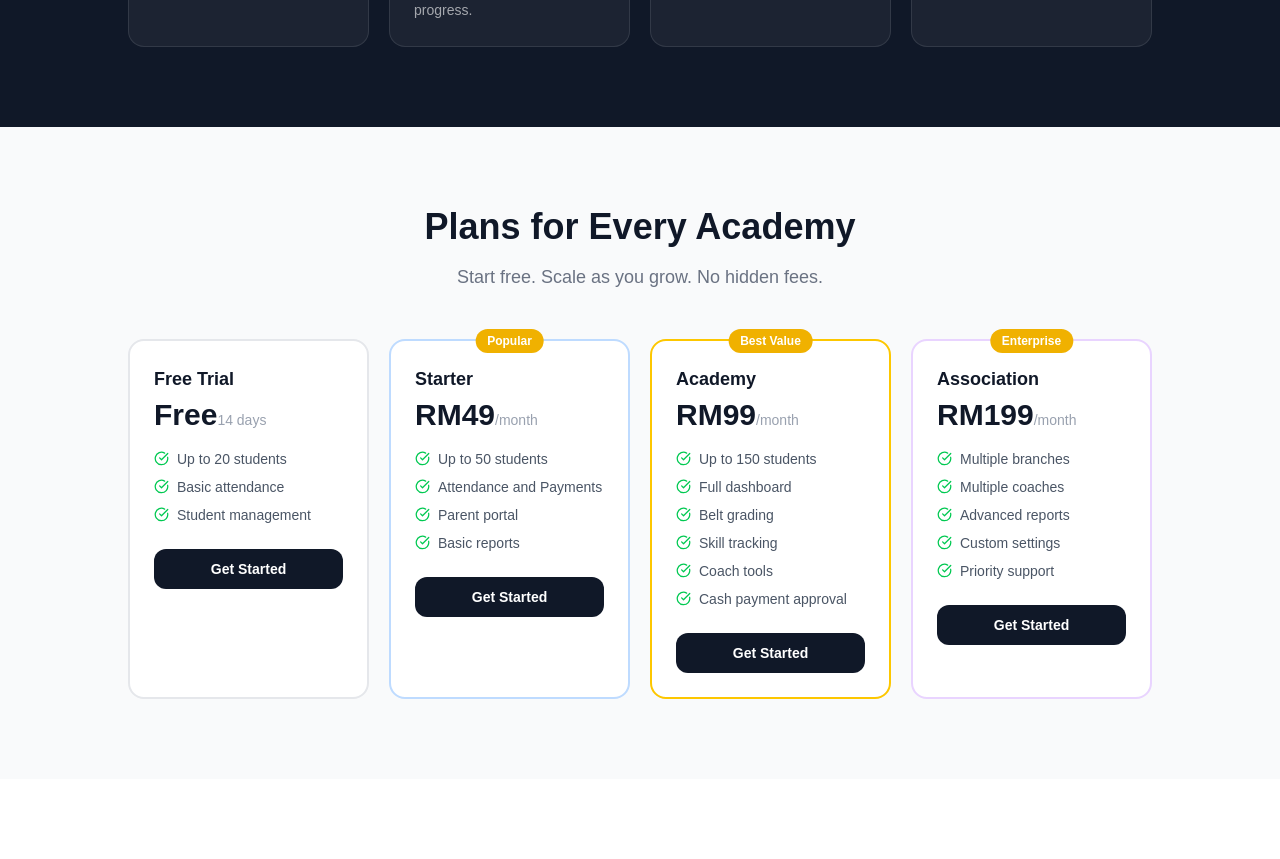
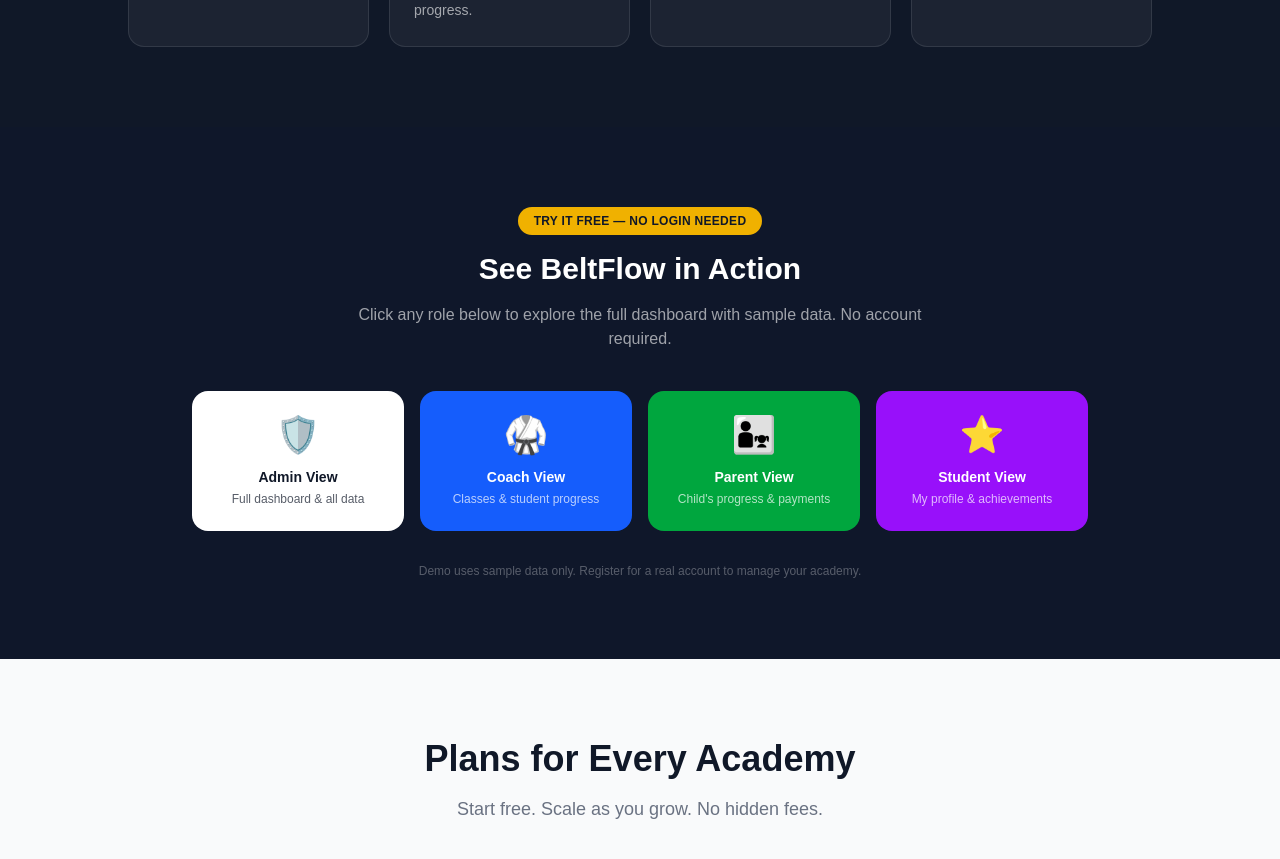
Before and after one commit to eswaran2728-lab/beltflow, a Next.js app: page / in a window 1280 px wide. Shown: the part 2680-3539 px from the top of the page. Built offline with nearby package versions, Linux system fonts and the light colour scheme; no server answers.

Commit message:
add demo mode with viewer access from landing page

```diff
--- a/app/dashboard/layout.tsx
+++ b/app/dashboard/layout.tsx
@@ -46,6 +46,12 @@ export default function DashboardLayout({ children }: { children: React.ReactNod
 
       <div className="flex-1 flex flex-col overflow-hidden min-w-0">
         <Topbar onMenuClick={() => setSidebarOpen(true)} />
+        {currentUser.isDemo && (
+          <div className="bg-yellow-400 text-yellow-900 text-xs font-bold text-center py-2 px-4 flex items-center justify-center gap-2 flex-shrink-0">
+            <span>👁️ DEMO MODE — You are viewing sample data. No changes will be saved.</span>
+            <a href="/auth/login" className="underline ml-2">Login with real account →</a>
+          </div>
+        )}
         <main className="flex-1 overflow-y-auto p-4 md:p-6">{children}</main>
       </div>
     </div>
--- /dev/null
+++ b/app/demo/[role]/page.tsx
@@ -0,0 +1,28 @@
+'use client';
+import { useEffect } from 'react';
+import { useRouter, useParams } from 'next/navigation';
+import { useAuth } from '@/lib/auth-context';
+import { UserRole, DEMO_USERS, ROLE_HOME } from '@/lib/auth';
+
+export default function DemoPage() {
+  const { loginAsDemo } = useAuth();
+  const router = useRouter();
+  const params = useParams();
+  const role = params.role as UserRole;
+
+  useEffect(() => {
+    const validRoles: UserRole[] = ['admin', 'coach', 'parent', 'student'];
+    if (!validRoles.includes(role)) { router.push('/'); return; }
+    loginAsDemo(role);
+    router.push(ROLE_HOME[role]);
+  }, [role, router, loginAsDemo]);
+
+  return (
+    <div className="min-h-screen bg-[#0f172a] flex items-center justify-center">
+      <div className="text-center">
+        <div className="w-10 h-10 border-2 border-yellow-400 border-t-transparent rounded-full animate-spin mx-auto mb-4" />
+        <p className="text-white/60 text-sm">Loading demo...</p>
+      </div>
+    </div>
+  );
+}
--- a/app/page.tsx
+++ b/app/page.tsx
@@ -145,6 +145,31 @@ export default function LandingPage() {
         </div>
       </section>
 
+      {/* Demo Section */}
+      <section id="demo" className="py-20 px-4 bg-[#0f172a]">
+        <div className="max-w-4xl mx-auto text-center">
+          <span className="inline-block bg-yellow-500 text-gray-900 text-xs font-bold px-4 py-1.5 rounded-full mb-4 uppercase tracking-wide">Try It Free — No Login Needed</span>
+          <h2 className="text-3xl font-extrabold text-white mb-4">See BeltFlow in Action</h2>
+          <p className="text-white/60 mb-10 max-w-xl mx-auto">Click any role below to explore the full dashboard with sample data. No account required.</p>
+          <div className="grid grid-cols-2 md:grid-cols-4 gap-4">
+            {[
+              { role: 'admin',   label: 'Admin View',   desc: 'Full dashboard & all data', emoji: '🛡️', color: 'bg-white text-gray-900' },
+              { role: 'coach',   label: 'Coach View',   desc: 'Classes & student progress', emoji: '🥋', color: 'bg-blue-600 text-white' },
+              { role: 'parent',  label: 'Parent View',  desc: "Child's progress & payments", emoji: '👨‍👧', color: 'bg-green-600 text-white' },
+              { role: 'student', label: 'Student View', desc: 'My profile & achievements', emoji: '⭐', color: 'bg-purple-600 text-white' },
+            ].map(d => (
+              <a key={d.role} href={`/demo/${d.role}`}
+                className={`${d.color} rounded-2xl p-6 text-center hover:opacity-90 transition-all hover:scale-105 cursor-pointer block`}>
+                <div className="text-4xl mb-3">{d.emoji}</div>
+                <p className="font-extrabold text-sm">{d.label}</p>
+                <p className="text-xs opacity-70 mt-1">{d.desc}</p>
+              </a>
+            ))}
+          </div>
+          <p className="text-white/30 text-xs mt-8">Demo uses sample data only. Register for a real account to manage your academy.</p>
+        </div>
+      </section>
+
       <section id="pricing" className="py-20 px-4 bg-gray-50">
         <div className="max-w-5xl mx-auto">
           <div className="text-center mb-12">
--- a/lib/auth-context.tsx
+++ b/lib/auth-context.tsx
@@ -1,7 +1,7 @@
 'use client';
 import { createContext, useContext, useEffect, useState, ReactNode } from 'react';
 import { supabase } from './supabase';
-import { AuthUser, UserRole, saveSession, loadSession, clearSession } from './auth';
+import { AuthUser, UserRole, saveSession, loadSession, clearSession, DEMO_USERS } from './auth';
 
 interface SignupData {
   name: string;
@@ -19,6 +19,7 @@ interface AuthContextType {
   login: (email: string, password: string) => Promise<{ success: boolean; error?: string }>;
   logout: () => void;
   signup: (data: SignupData) => Promise<{ success: boolean; error?: string }>;
+  loginAsDemo: (role: UserRole) => void;
 }
 
 const AuthContext = createContext<AuthContextType | null>(null);
@@ -130,10 +131,16 @@ export function AuthProvider({ children }: { children: ReactNode }) {
     return { success: true };
   };
 
+  const loginAsDemo = (role: UserRole) => {
+    const demoUser = DEMO_USERS[role];
+    saveSession(demoUser);
+    setCurrentUser(demoUser);
+  };
+
   if (!loaded) return null;
 
   return (
-    <AuthContext.Provider value={{ currentUser, isAuthenticated: !!currentUser, login, logout, signup }}>
+    <AuthContext.Provider value={{ currentUser, isAuthenticated: !!currentUser, login, logout, signup, loginAsDemo }}>
       {children}
     </AuthContext.Provider>
   );
--- a/lib/auth.ts
+++ b/lib/auth.ts
@@ -9,9 +9,11 @@ export interface AuthUser {
   assignedClassIds?: string[];
   childStudentIds?: string[];
   studentId?: string;
+  isDemo?: boolean;
 }
 
 const MOCK_USERS: (AuthUser & { password: string })[] = [
+  // Real admin
   {
     id: 'u-admin',
     email: 'eswaran2728@gmail.com',
@@ -19,6 +21,7 @@ const MOCK_USERS: (AuthUser & { password: string })[] = [
     role: 'admin',
     name: 'ESWARAN A/L Padmanathan',
   },
+  // Real coach/parent/student added via code when provided
   {
     id: 'u-coach',
     email: 'coach@beltflow.com',
@@ -45,6 +48,41 @@ const MOCK_USERS: (AuthUser & { password: string })[] = [
   },
 ];
 
+// Demo-only users (no password needed, used from landing page)
+export const DEMO_USERS: Record<UserRole, AuthUser> = {
+  admin: {
+    id: 'demo-admin',
+    email: 'demo-admin@beltflow.com',
+    name: 'Demo Admin',
+    role: 'admin',
+    isDemo: true,
+  },
+  coach: {
+    id: 'demo-coach',
+    email: 'demo-coach@beltflow.com',
+    name: 'Demo Coach',
+    role: 'coach',
+    assignedClassIds: ['sungai-pelek-kids', 'sungai-pelek-senior'],
+    isDemo: true,
+  },
+  parent: {
+    id: 'demo-parent',
+    email: 'demo-parent@beltflow.com',
+    name: 'Demo Parent',
+    role: 'parent',
+    childStudentIds: ['stu-rubisha'],
+    isDemo: true,
+  },
+  student: {
+    id: 'demo-student',
+    email: 'demo-student@beltflow.com',
+    name: 'Demo Student',
+    role: 'student',
+    studentId: 'stu-rubisha',
+    isDemo: true,
+  },
+};
+
 const STORAGE_KEY = 'beltflow_auth_user';
 
 export function mockLogin(email: string, password: string): AuthUser | null {
@@ -63,7 +101,6 @@ export function mockSignup(data: {
   childStudentIds?: string[];
   assignedClassIds?: string[];
 }): AuthUser {
-  // TODO: Replace with supabase.auth.signUp() when Supabase is connected
   return {
     id: `u-${Date.now()}`,
     email: data.email,
@@ -97,13 +134,6 @@ export function clearSession(): void {
   }
 }
 
-export const DEMO_CREDENTIALS: Record<UserRole, { email: string; password: string }> = {
-  admin:   { email: 'eswaran2728@gmail.com', password: 'Eswaran0321@' },
-  coach:   { email: 'coach@beltflow.com',   password: 'coach123'   },
-  parent:  { email: 'parent@beltflow.com',  password: 'parent123'  },
-  student: { email: 'student@beltflow.com', password: 'student123' },
-};
-
 export const ROLE_LABELS: Record<UserRole, string> = {
   admin:   'Admin',
   coach:   'Coach / Master',
```
